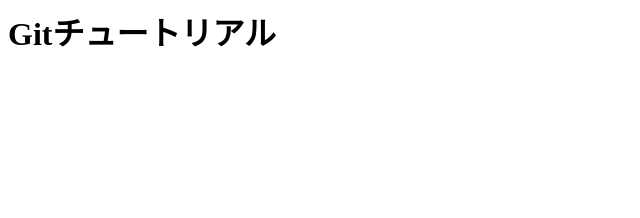
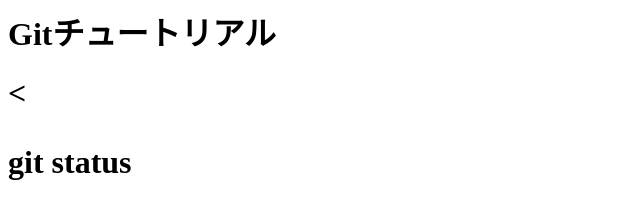
Before and after one commit to KyoutaTotoki/git_tutorial, a plain HTML site: page index.html in a window 1280 px wide. Shown: the whole page, without its empty margins (0-640 px from the left). Drawn offline with Linux system fonts and the light colour scheme.

Commit message:
git statusコマンドを追記

```diff
--- a/index.html
+++ b/index.html
@@ -1 +1,2 @@
 <h1>Gitチュートリアル<h1>
+<<p>git status</p>
```
